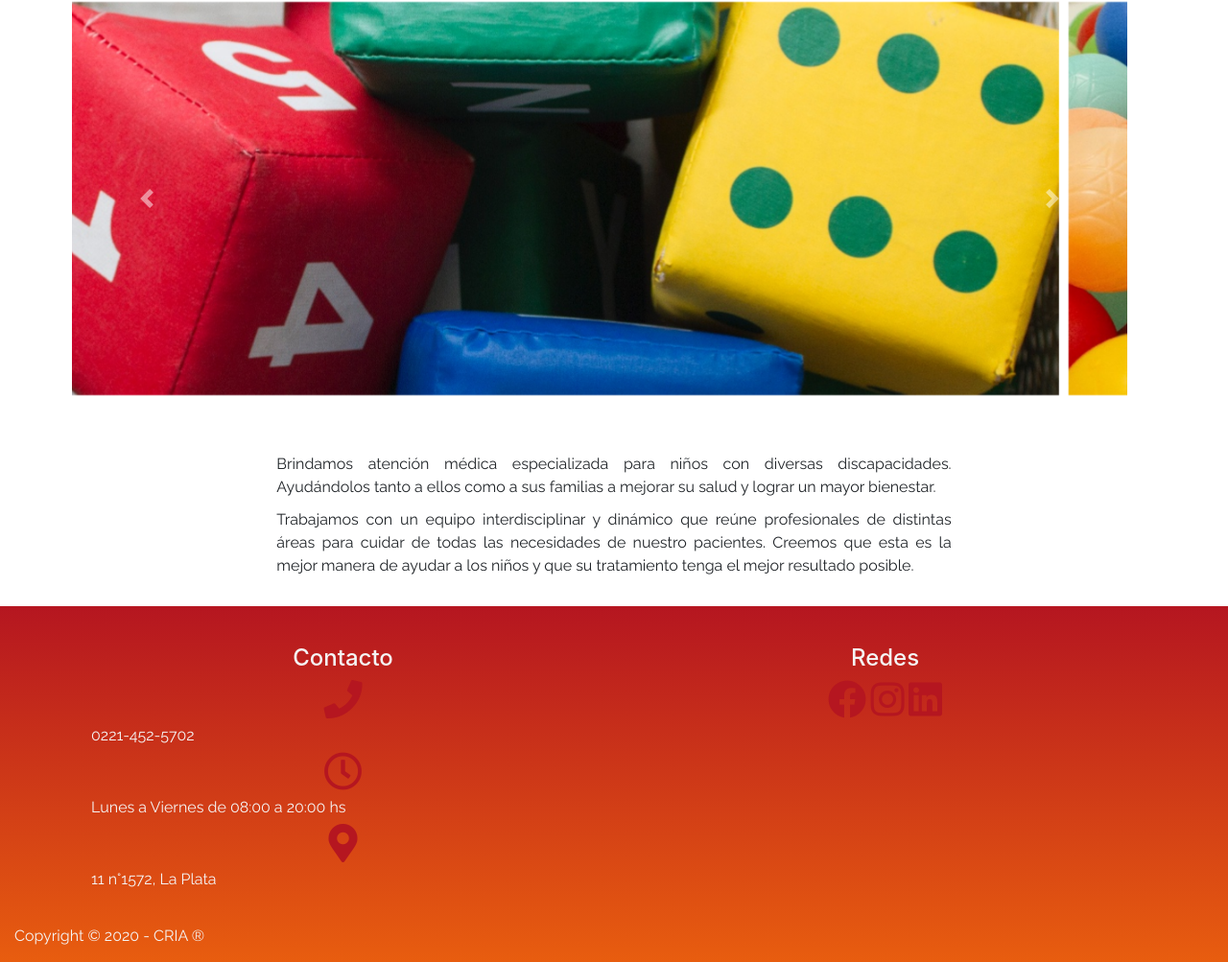
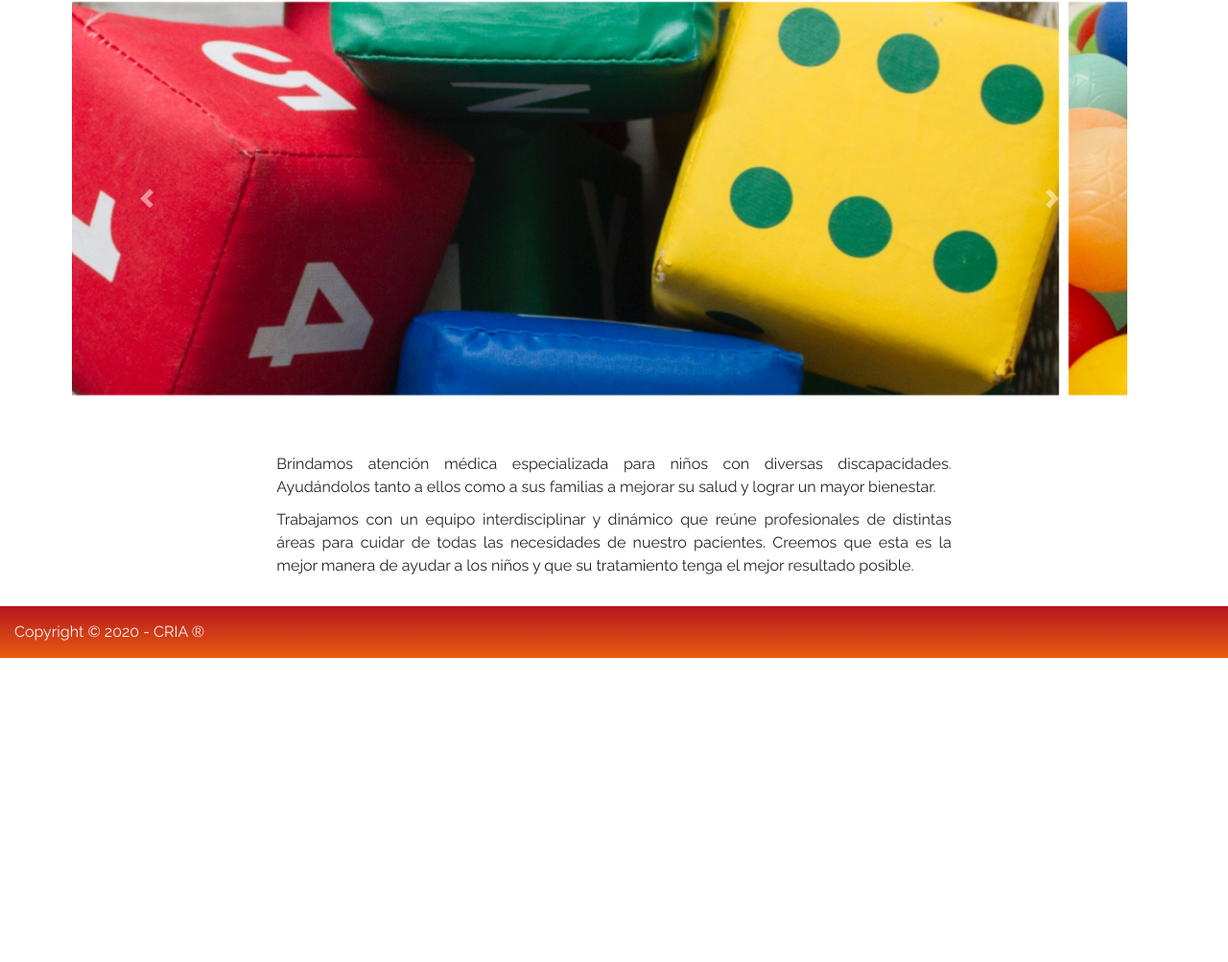
Before and after one commit to baubertone/cria, a website: page index.html in a window 1280 px wide. Shown: the part 122-1125 px from the top of the page at 96% size. After the commit the page ends 808 px from the top, so only its background shows below. Drawn offline with nearby package versions, Linux system fonts and the light colour scheme.

Commit message:
Footer Eliminado

```diff
--- a/index.html
+++ b/index.html
@@ -83,31 +83,6 @@
             </section>
         </main>
         <footer>
-            <div class="container">
-                <div class="row">
-                    <div class="col-12 col-lg-6">
-                        <h4>Contacto</h4>
-                        <i class="fas fa-phone footer"></i>
-                        <p>0221-452-5702</p>
-                        <i class="far fa-clock footer"></i>
-                        <p>Lunes a Viernes de 08:00 a 20:00 hs</p>
-                        <i class="fas fa-map-marker-alt footer"></i>
-                        <p>11 n°1572, La Plata</p>
-                    </div>
-                    <div class="col-12 col-lg-6">
-                        <h4>Redes</h4>
-                        <a href="https://www.facebook.com/CRIA-241721652529036">
-                            <i class="fab fa-facebook footer"></i>
-                        </a>
-                        <a href="https://www.instagram.com/centrocria/">
-                            <i class="fab fa-instagram footer"></i>
-                        </a>
-                        <a href="https://www.linkedin.com/company/cria-srl/">
-                            <i class="fab fa-linkedin"></i>
-                        </a>
-                    </div>
-                </div>
-            </div>
             <p>Copyright &copy; 2020 - CRIA &reg;</p>
         </footer>
         <script type="text/script" href="js/bootstrap.min.js"></script>
```
